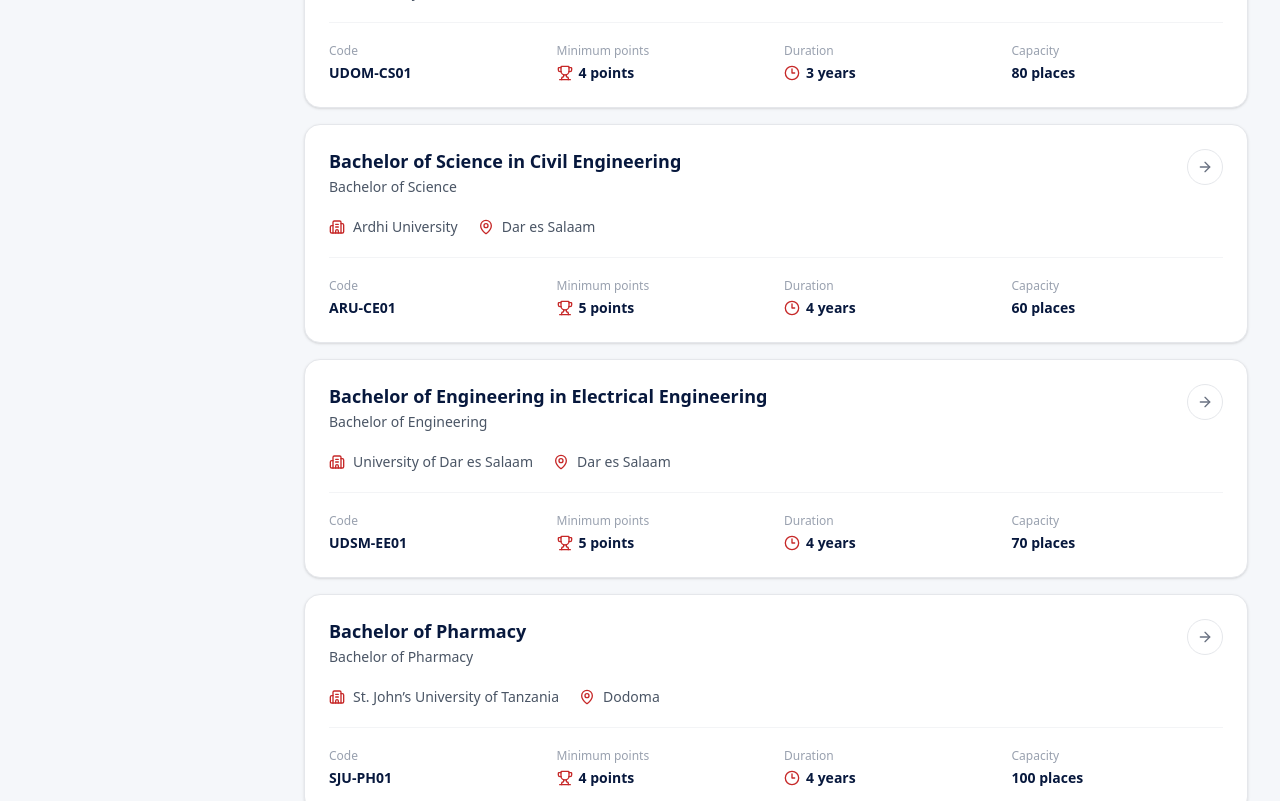
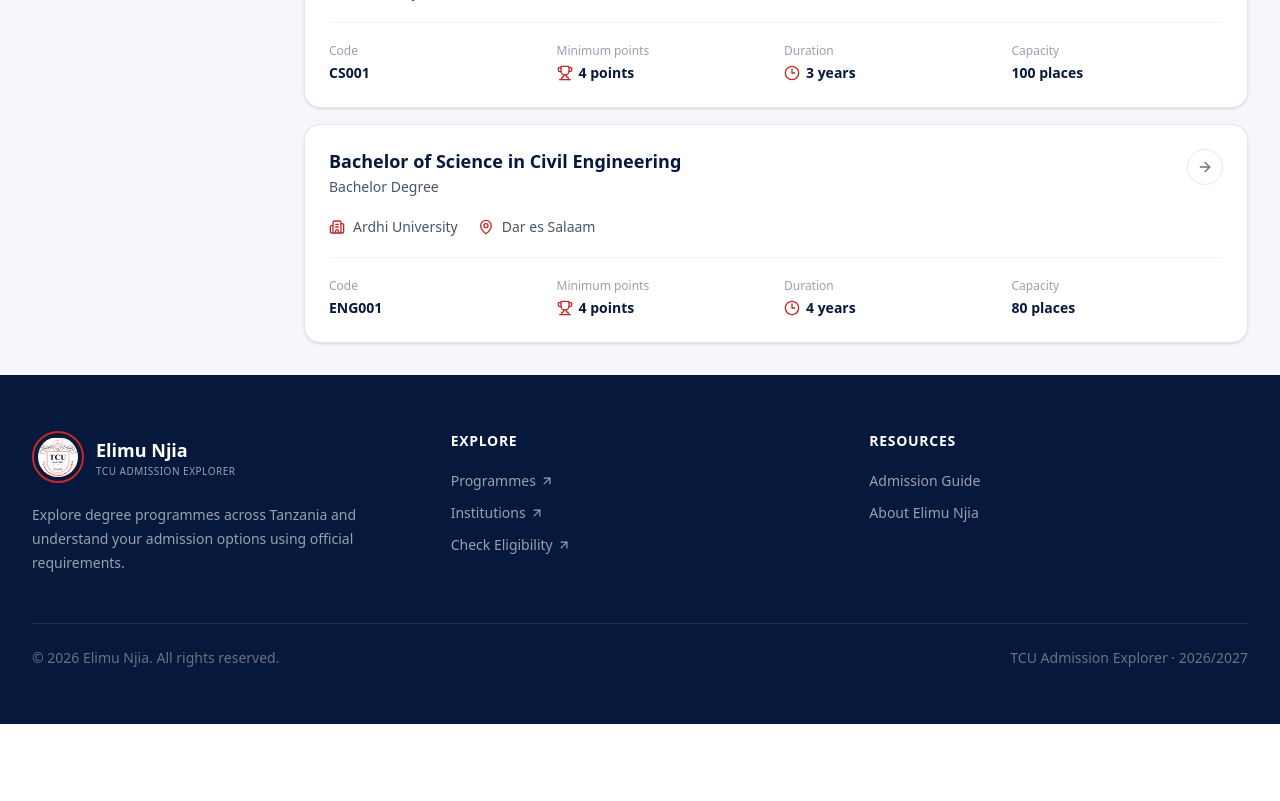
Before and after one commit to Medeysa/elimu_njia, a React (Vite) app: page /Programmes in a window 1280 px wide. Shown: the part 900-1701 px from the top of the page. After the commit the page ends 1624 px from the top, so only its background shows below. Built offline with nearby package versions, Linux system fonts and the light colour scheme.

Commit message:
feat: integrate programme data and enhance ProgrammeCard and ProgrammeDetail components

```diff
--- a/src/components/programmes/ProgrammeCard.tsx
+++ b/src/components/programmes/ProgrammeCard.tsx
@@ -1,3 +1,4 @@
+import { Link } from "@tanstack/react-router"
 import {
   ArrowRight,
   Building2,
@@ -28,7 +29,11 @@
   capacity,
 }: ProgrammeCardProps) {
   return (
-    <article className="group rounded-2xl border border-gray-200 bg-white p-5 shadow-sm transition-all duration-200 hover:-translate-y-0.5 hover:border-[#C62828]/30 hover:shadow-md sm:p-6">
+    <Link
+      to="/programmes/$code"
+      params={{ code }}
+      className="group block rounded-2xl border border-gray-200 bg-white p-5 shadow-sm transition-all duration-200 hover:-translate-y-0.5 hover:border-[#C62828]/30 hover:shadow-md focus:outline-none focus-visible:ring-2 focus-visible:ring-[#C62828] focus-visible:ring-offset-2 sm:p-6"
+    >
 
       {/* Top section */}
       <div className="flex items-start justify-between gap-4">
@@ -45,13 +50,12 @@
 
         </div>
 
-        <button
-          type="button"
-          aria-label={`View ${name}`}
+        <div
           className="flex h-9 w-9 shrink-0 items-center justify-center rounded-full border border-gray-200 text-gray-500 transition-all duration-200 group-hover:border-[#C62828] group-hover:bg-[#C62828] group-hover:text-white"
+          aria-hidden="true"
         >
           <ArrowRight className="h-4 w-4" />
-        </button>
+        </div>
 
       </div>
 
@@ -136,7 +140,7 @@
 
       </div>
 
-    </article>
+    </Link>
   )
 }
 
--- /dev/null
+++ b/src/data/programmes.ts
@@ -0,0 +1,108 @@
+export type Programme = {
+  code: string
+  name: string
+  award: string
+  institution: string
+  region: string
+  points: number
+  duration: string
+  capacity: number
+  entryRequirements: string
+  gradeConditions: {
+    subject: string
+    condition: string
+  }[]
+  guidebookPage: number
+  dataNote?: string
+}
+
+export const programmes: Programme[] = [
+  {
+    code: "MD001",
+    name: "Bachelor of Medicine and Surgery",
+    award: "Doctor of Medicine",
+    institution: "Muhimbili University of Health and Allied Sciences",
+    region: "Dar es Salaam",
+    points: 4,
+    duration: "5 years",
+    capacity: 120,
+
+    entryRequirements:
+      "Candidates must have the required qualifications in the relevant subjects as specified in the official admission guidebook.",
+
+    gradeConditions: [
+      {
+        subject: "Chemistry",
+        condition: "At least C",
+      },
+      {
+        subject: "Biology",
+        condition: "At least D",
+      },
+      {
+        subject: "Physics",
+        condition: "At least E",
+      },
+    ],
+
+    guidebookPage: 145,
+  },
+
+  {
+    code: "CS001",
+    name: "Bachelor of Science in Computer Science",
+    award: "Bachelor Degree",
+    institution: "University of Dodoma",
+    region: "Dodoma",
+    points: 4,
+    duration: "3 years",
+    capacity: 100,
+
+    entryRequirements:
+      "Candidates must meet the required qualifications in the relevant subjects for admission to the programme.",
+
+    gradeConditions: [
+      {
+        subject: "Mathematics",
+        condition: "At least C",
+      },
+      {
+        subject: "Physics",
+        condition: "At least D",
+      },
+    ],
+
+    guidebookPage: 212,
+  },
+
+  {
+    code: "ENG001",
+    name: "Bachelor of Science in Civil Engineering",
+    award: "Bachelor Degree",
+    institution: "Ardhi University",
+    region: "Dar es Salaam",
+    points: 4,
+    duration: "4 years",
+    capacity: 80,
+
+    entryRequirements:
+      "Candidates must satisfy the minimum entry qualifications specified for engineering programmes.",
+
+    gradeConditions: [
+      {
+        subject: "Mathematics",
+        condition: "At least C",
+      },
+      {
+        subject: "Physics",
+        condition: "At least D",
+      },
+      {
+        subject: "Chemistry",
+        condition: "At least D",
+      },
+    ],
+
+    guidebookPage: 178,
+  },
+]
--- a/src/routes/Programmes.tsx
+++ b/src/routes/Programmes.tsx
@@ -1,63 +1,13 @@
 import { createFileRoute } from '@tanstack/react-router'
 import { Search, SlidersHorizontal, ChevronDown } from 'lucide-react'
 import ProgrammeCard from '../components/programmes/ProgrammeCard'
+import { programmes } from '../data/programmes'
 
 export const Route = createFileRoute('/Programmes')({
   component: ProgrammesPage,
 })
 
-const programmes = [
-  {
-    name: 'Bachelor of Medicine and Surgery',
-    award: 'Doctor of Medicine',
-    institution: 'Muhimbili University of Health and Allied Sciences',
-    region: 'Dar es Salaam',
-    code: 'MD001',
-    points: 4,
-    duration: '5 years',
-    capacity: 120,
-  },
-  {
-    name: 'Bachelor of Science in Computer Science',
-    award: 'Bachelor of Science',
-    institution: 'University of Dodoma',
-    region: 'Dodoma',
-    code: 'UDOM-CS01',
-    points: 4,
-    duration: '3 years',
-    capacity: 80,
-  },
-  {
-    name: 'Bachelor of Science in Civil Engineering',
-    award: 'Bachelor of Science',
-    institution: 'Ardhi University',
-    region: 'Dar es Salaam',
-    code: 'ARU-CE01',
-    points: 5,
-    duration: '4 years',
-    capacity: 60,
-  },
-  {
-    name: 'Bachelor of Engineering in Electrical Engineering',
-    award: 'Bachelor of Engineering',
-    institution: 'University of Dar es Salaam',
-    region: 'Dar es Salaam',
-    code: 'UDSM-EE01',
-    points: 5,
-    duration: '4 years',
-    capacity: 70,
-  },
-  {
-    name: 'Bachelor of Pharmacy',
-    award: 'Bachelor of Pharmacy',
-    institution: 'St. John’s University of Tanzania',
-    region: 'Dodoma',
-    code: 'SJU-PH01',
-    points: 4,
-    duration: '4 years',
-    capacity: 100,
-  },
-]
+
 function ProgrammesPage() {
   return (
     <main className="min-h-screen bg-[#F5F7FA]">
--- a/src/routes/programmes.$code.tsx
+++ b/src/routes/programmes.$code.tsx
@@ -1,4 +1,4 @@
-import { createFileRoute, Link } from '@tanstack/react-router'
+import { createFileRoute, Link } from "@tanstack/react-router"
 import {
   ArrowLeft,
   BookOpen,
@@ -8,21 +8,54 @@
   GraduationCap,
   MapPin,
   Users,
-} from 'lucide-react'
+} from "lucide-react"
 
-export const Route = createFileRoute('/programmes/$code')({
+import { programmes } from "../data/programmes"
+
+export const Route = createFileRoute("/programmes/$code")({
   component: ProgrammeDetailPage,
 })
 
 function ProgrammeDetailPage() {
+  const { code } = Route.useParams()
+
+  const programme = programmes.find(
+    (item) => item.code === code,
+  )
+
+  if (!programme) {
+    return (
+      <main className="flex min-h-screen items-center justify-center bg-[#F5F7FA] px-4">
+        <div className="text-center">
+
+          <h1 className="text-2xl font-bold text-[#07183D]">
+            Programme not found
+          </h1>
+
+          <p className="mt-2 text-gray-600">
+            We could not find a programme with code "{code}".
+          </p>
+
+          <Link
+            to="/Programmes"
+            className="mt-6 inline-flex items-center gap-2 rounded-xl bg-[#C62828] px-5 py-3 text-sm font-semibold text-white transition-colors hover:bg-[#A91F1F]"
+          >
+            <ArrowLeft className="h-4 w-4" />
+            Back to programmes
+          </Link>
+
+        </div>
+      </main>
+    )
+  }
+
   return (
     <main className="min-h-screen bg-[#F5F7FA]">
-      {/* =========================
-          TOP
-      ========================== */}
+
+      {/* Header */}
       <section className="border-b border-gray-200 bg-white">
         <div className="mx-auto max-w-5xl px-4 py-8 sm:px-6 sm:py-10 lg:px-8">
-          {/* Back */}
+
           <Link
             to="/Programmes"
             className="group inline-flex items-center gap-2 text-sm font-medium text-gray-500 transition-colors hover:text-[#C62828]"
@@ -31,73 +64,82 @@
             Back to programmes
           </Link>
 
-          {/* Programme heading */}
           <div className="mt-7">
+
             <p className="text-xs font-semibold uppercase tracking-[0.16em] text-[#C62828]">
               Programme
             </p>
 
             <h1 className="mt-2 max-w-3xl text-2xl font-bold leading-tight text-[#07183D] sm:text-3xl lg:text-4xl">
-              Bachelor of Medicine and Surgery
+              {programme.name}
             </h1>
 
             <p className="mt-2 text-base text-gray-600 sm:text-lg">
-              Doctor of Medicine
+              {programme.award}
             </p>
 
-            {/* Institution */}
             <div className="mt-5 flex flex-col gap-2 text-sm text-gray-600 sm:flex-row sm:flex-wrap sm:items-center sm:gap-x-5">
+
               <div className="flex items-center gap-2">
                 <Building2 className="h-4 w-4 text-[#C62828]" />
-                <div>Muhimbili University of Health and Allied Sciences</div>
+                <span>{programme.institution}</span>
               </div>
 
               <div className="flex items-center gap-2">
                 <MapPin className="h-4 w-4 text-[#C62828]" />
-                <span>Dar es Salaam</span>
+                <span>{programme.region}</span>
               </div>
+
             </div>
+
           </div>
+
         </div>
       </section>
 
-      {/* =========================
-          CONTENT
-      ========================== */}
+
+      {/* Content */}
       <section>
         <div className="mx-auto max-w-5xl px-4 py-8 sm:px-6 sm:py-10 lg:px-8">
+
           {/* Stats */}
           <div className="grid grid-cols-2 gap-3 sm:grid-cols-4">
+
             <ProgrammeStat
               icon={<GraduationCap className="h-5 w-5" />}
               label="Minimum points"
-              value="4 points"
+              value={`${programme.points} points`}
             />
 
             <ProgrammeStat
               icon={<Clock3 className="h-5 w-5" />}
               label="Duration"
-              value="5 years"
+              value={programme.duration}
             />
 
             <ProgrammeStat
               icon={<Users className="h-5 w-5" />}
               label="Capacity"
-              value="120 places"
+              value={`${programme.capacity} places`}
             />
 
             <ProgrammeStat
               icon={<FileText className="h-5 w-5" />}
               label="Programme code"
-              value="MD001"
+              value={programme.code}
             />
+
           </div>
 
-          {/* Main content */}
+
+          {/* Main */}
           <div className="mt-6 grid gap-6 lg:grid-cols-[1fr_280px]">
+
             {/* Requirements */}
             <div className="rounded-2xl border border-gray-200 bg-white p-5 shadow-sm sm:p-7">
+
               <div className="flex items-start gap-3">
+
                 <div className="flex h-10 w-10 shrink-0 items-center justify-center rounded-xl bg-red-50 text-[#C62828]">
                   <BookOpen className="h-5 w-5" />
                 </div>
@@ -111,39 +153,51 @@
                     Official requirements from the admission guidebook.
                   </p>
                 </div>
+
               </div>
+
 
               {/* Official text */}
               <div className="mt-7 rounded-xl border border-gray-100 bg-gray-50 p-4 sm:p-5">
+
                 <p className="text-sm leading-7 text-gray-700">
-                  Candidates must have the required qualifications in the
-                  relevant subjects as specified in the official admission
-                  guidebook. The requirements shown here should be read together
-                  with the full official wording.
+                  {programme.entryRequirements}
                 </p>
+
               </div>
+
 
               {/* Grade conditions */}
               <div className="mt-8">
+
                 <h3 className="text-base font-bold text-[#07183D]">
                   Grade conditions
                 </h3>
 
                 <div className="mt-4 space-y-3">
-                  <GradeCondition subject="Chemistry" condition="At least C" />
 
-                  <GradeCondition subject="Biology" condition="At least D" />
+                  {programme.gradeConditions.map((condition) => (
+                    <GradeCondition
+                      key={condition.subject}
+                      subject={condition.subject}
+                      condition={condition.condition}
+                    />
+                  ))}
 
-                  <GradeCondition subject="Physics" condition="At least E" />
                 </div>
+
               </div>
+
             </div>
+
 
             {/* Sidebar */}
             <aside className="space-y-4">
-              {/* Guidebook */}
+
               <div className="rounded-2xl border border-gray-200 bg-white p-5 shadow-sm">
+
                 <div className="flex items-center gap-3">
+
                   <div className="flex h-10 w-10 items-center justify-center rounded-xl bg-red-50 text-[#C62828]">
                     <FileText className="h-5 w-5" />
                   </div>
@@ -153,42 +207,58 @@
                       Guidebook source
                     </h2>
 
-                    <p className="text-sm text-gray-500">Official reference</p>
+                    <p className="text-sm text-gray-500">
+                      Official reference
+                    </p>
                   </div>
+
                 </div>
 
                 <div className="mt-5 border-t border-gray-100 pt-4">
+
                   <p className="text-xs font-medium text-gray-400">
                     Guidebook page
                   </p>
 
                   <p className="mt-1 text-lg font-bold text-[#07183D]">
-                    Page 145
+                    Page {programme.guidebookPage}
                   </p>
+
                 </div>
+
               </div>
 
-              {/* Important note */}
+
+              {/* Important */}
               <div className="rounded-2xl border border-amber-200 bg-amber-50 p-5">
-                <h2 className="text-sm font-bold text-amber-900">Important</h2>
+
+                <h2 className="text-sm font-bold text-amber-900">
+                  Important
+                </h2>
 
                 <p className="mt-2 text-sm leading-6 text-amber-800">
                   The eligibility result is only a guide. Always read the
                   official requirement wording before making your application
                   decision.
                 </p>
+
               </div>
+
             </aside>
+
           </div>
+
         </div>
       </section>
+
     </main>
   )
 }
 
+
 /* =========================
    STAT COMPONENT
-========================== */
+========================= */
 
 function ProgrammeStat({
   icon,
@@ -201,22 +271,27 @@
 }) {
   return (
     <div className="rounded-2xl border border-gray-200 bg-white p-4 shadow-sm sm:p-5">
+
       <div className="flex h-9 w-9 items-center justify-center rounded-lg bg-red-50 text-[#C62828]">
         {icon}
       </div>
 
-      <p className="mt-4 text-xs font-medium text-gray-400">{label}</p>
+      <p className="mt-4 text-xs font-medium text-gray-400">
+        {label}
+      </p>
 
       <p className="mt-1 text-sm font-bold text-[#07183D] sm:text-base">
         {value}
       </p>
+
     </div>
   )
 }
 
+
 /* =========================
    GRADE CONDITION
-========================== */
+========================= */
 
 function GradeCondition({
   subject,
@@ -227,9 +302,17 @@
 }) {
   return (
     <div className="flex items-center justify-between gap-4 rounded-xl border border-gray-100 bg-gray-50 px-4 py-3">
-      <span className="text-sm font-medium text-gray-700">{subject}</span>
 
-      <span className="text-sm font-semibold text-[#07183D]">{condition}</span>
+      <span className="text-sm font-medium text-gray-700">
+        {subject}
+      </span>
+
+      <span className="text-sm font-semibold text-[#07183D]">
+        {condition}
+      </span>
+
     </div>
   )
 }
+
+export default ProgrammeDetailPage
```
